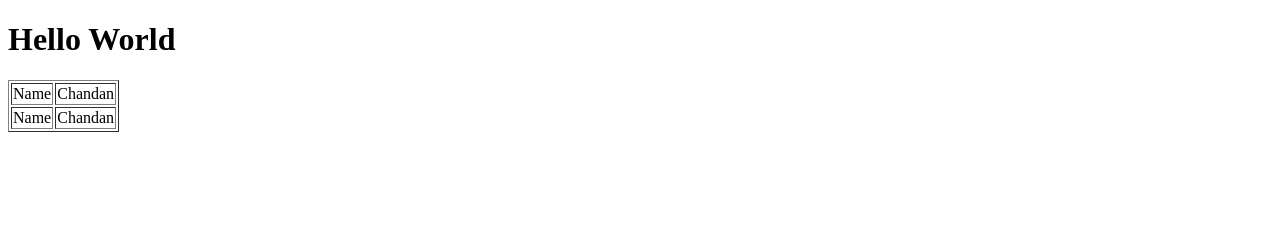
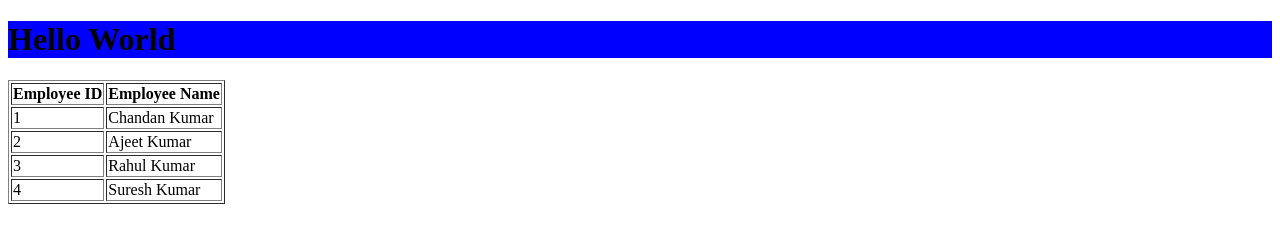
Before and after one commit to sourabhsinghaa-blip/demo3, a plain HTML site: page index.html in a window 1280 px wide. Drawn offline with Linux system fonts and the light colour scheme.

Commit message:
change in index

```diff
--- a/index.html
+++ b/index.html
@@ -6,17 +6,29 @@
     <title>Document</title>
 </head>
 <body>
-    <h1>Hello World</h1>
+    <h1 style="background-color: blue;">Hello World</h1>
 
     <table border="1">
-        <tr>
-            <td>Name</td>
-            <td>Chandan</td>
-        </tr>
-         <tr>
-            <td>Name</td>
-            <td>Chandan</td>
-        </tr>
+     <tr>
+        <th>Employee ID</th>
+        <th>Employee Name</th>
+     </tr>
+     <tr>
+        <td>1</td>
+        <td>Chandan Kumar</td>
+     </tr>
+       <tr>
+        <td>2</td>
+        <td>Ajeet Kumar</td>
+     </tr>
+       <tr>
+        <td>3</td>
+        <td>Rahul Kumar</td>
+     </tr>
+       <tr>
+        <td>4</td>
+        <td>Suresh Kumar</td>
+     </tr>
 
     </table>
 </body>
```
